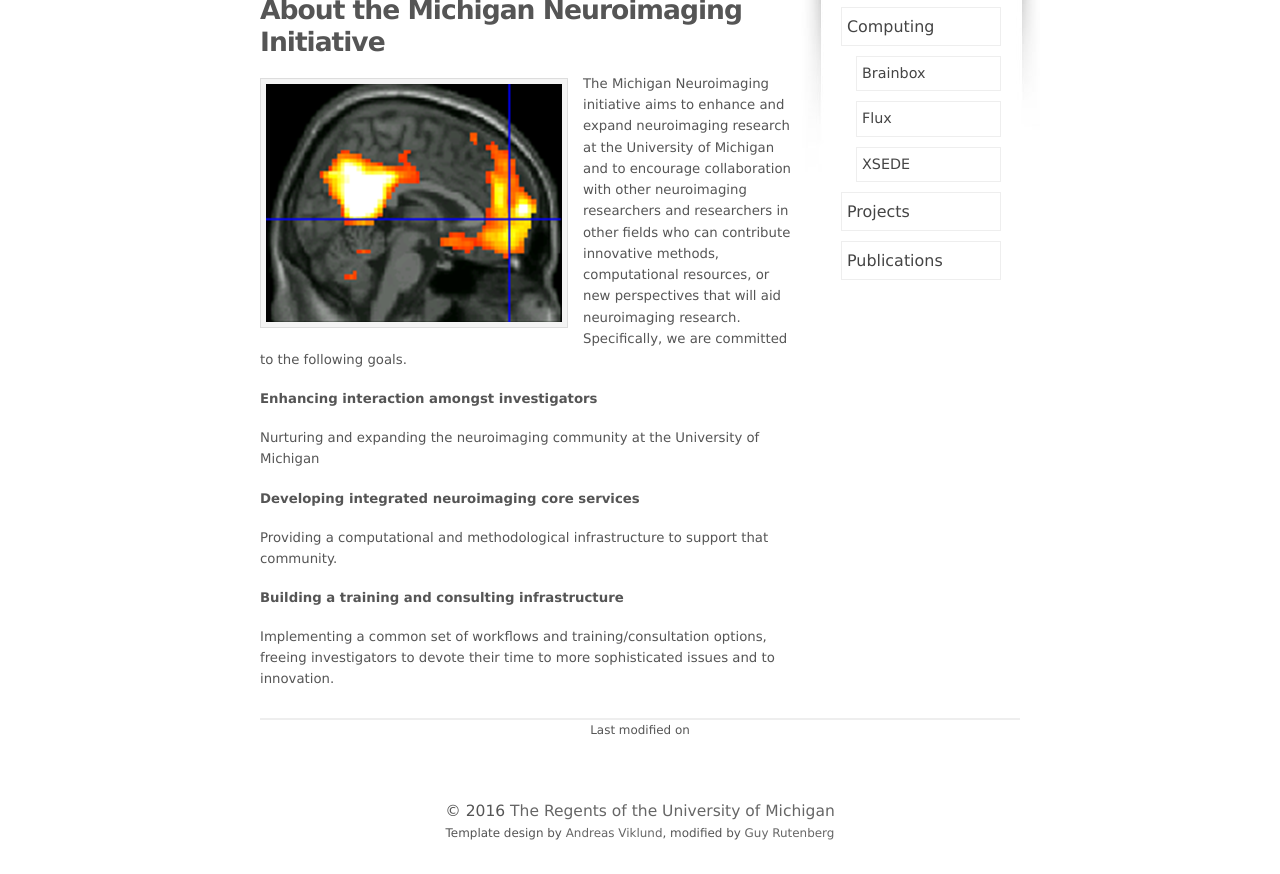
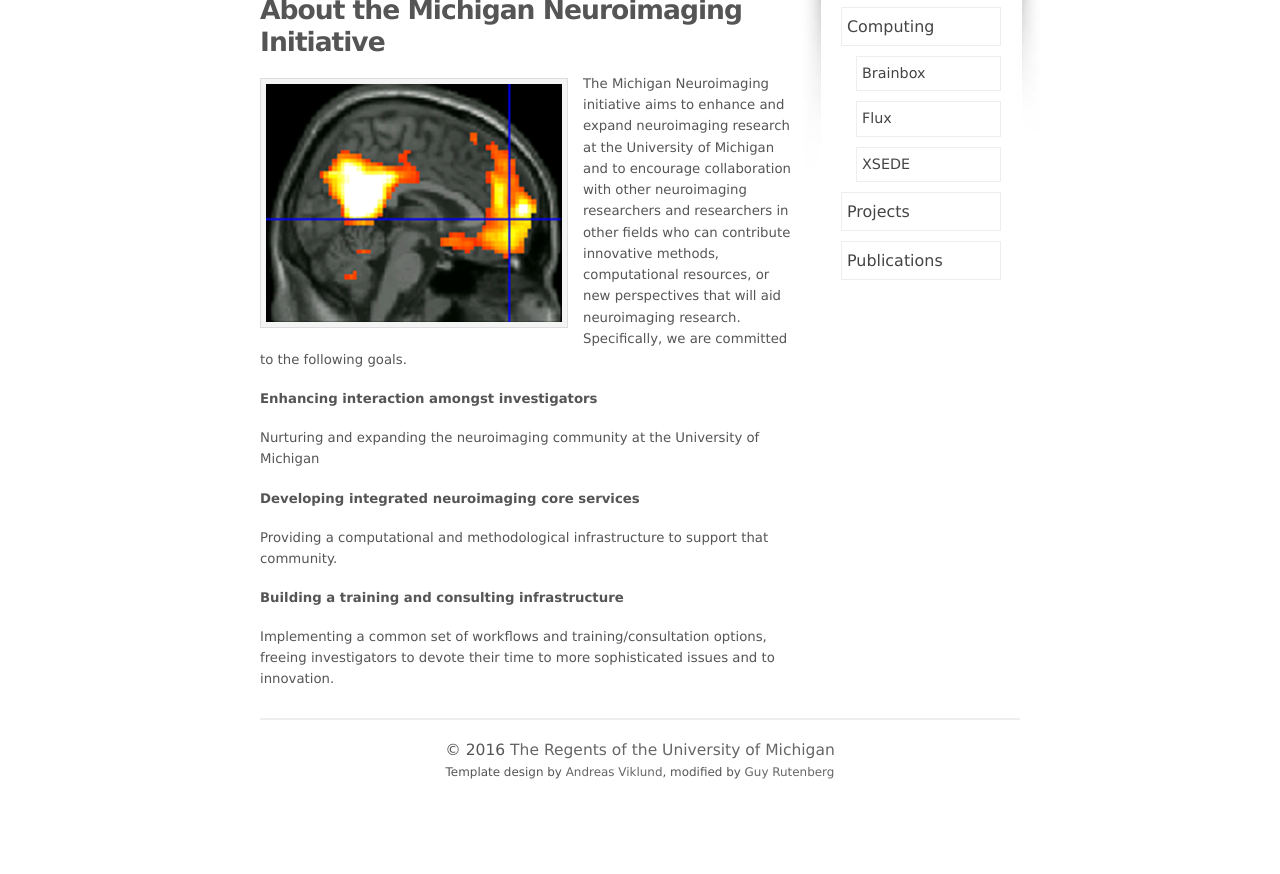
Before and after one commit to michigan-nii/michigan-nii.github.io, a plain HTML site: page index.html in a window 1280 px wide. Shown: the part 196-1070 px from the top of the page. After the commit the page ends 1009 px from the top, so only its background shows below. Drawn offline with Linux system fonts and the light colour scheme.

Commit message:
ssi failed; reverting

```diff
--- a/index.html
+++ b/index.html
@@ -62,11 +62,6 @@
     </div>
 
     <div id="footer">
-    <!--#config timefmt="%A, %d %B, %Y" -->
-    Last modified on<br>
-    <!--#echo var="LAST_MODIFIED" --><P>
-    <!--#config timefmt="%Y" -->
-
         <p><span>&copy; 2016 <a href="#">The Regents of the University of Michigan</a></span><br />
         Template design by <a href="http://andreasviklund.com/">Andreas Viklund</a>,
         modified by <a href="http://www.guyrutenberg.com/">Guy Rutenberg</a></p>
```
